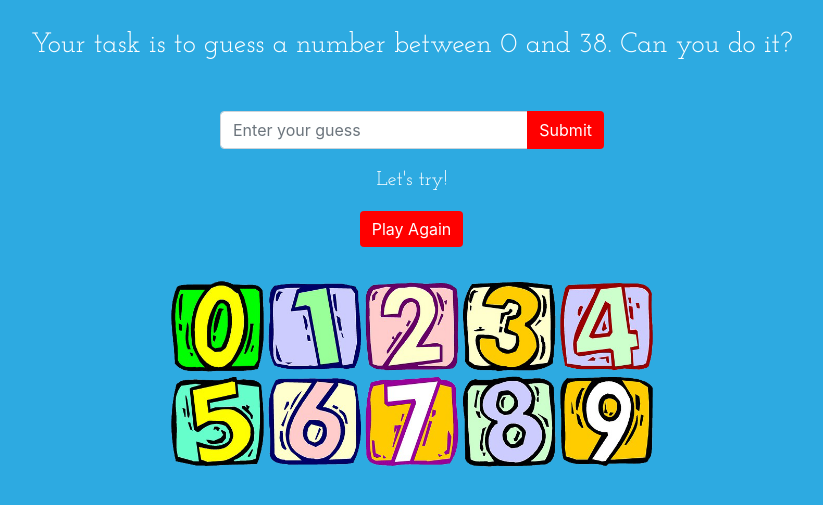
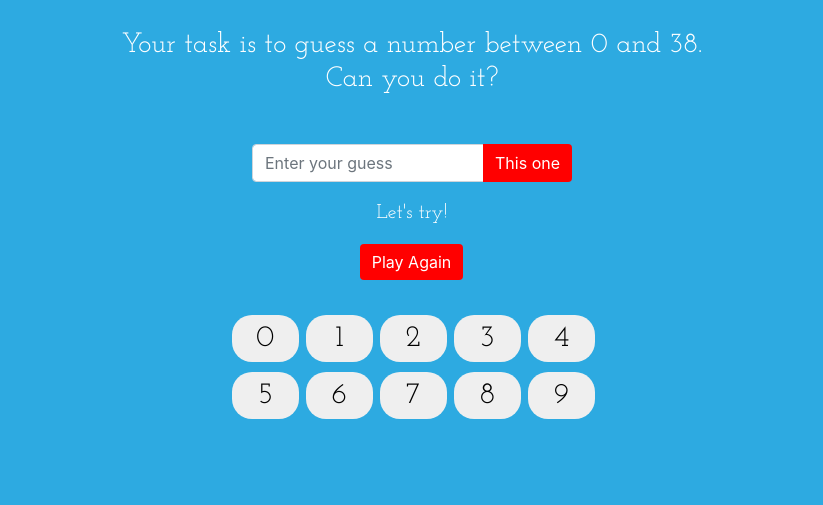
Before and after one commit to nedimkarcic/number-guesser-game, a plain HTML site: page index.html in a window 1280 px wide. Shown: the part 87-592 px from the top of the page, without its empty margins (228-1051 px from the left). Drawn offline with nearby package versions, Linux system fonts and the light colour scheme.

Commit message:
added number keyboard

```diff
--- a/app.js
+++ b/app.js
@@ -1,4 +1,4 @@
-const userInput = document.querySelector('#userInput');
+let userInput = document.querySelector("input");
 let randomNumber = Math.floor(Math.random() * 39);
 const submitButton = document.querySelector('#button');
 const hint1 = document.querySelector('#hint1');
@@ -6,7 +6,8 @@ const hint2 = document.querySelector('#hint2');
 const message = document.querySelector('#message');
 const playAgainButton = document.querySelector('#playAgainButton');
 let guessCounter = 1;
-
+const zero = document.querySelector('#zero');
+const one = document.querySelector('#one');
 
 function equalCheck(e) {
 
@@ -87,8 +88,29 @@ function playAgain(){
 	randomNumber = Math.floor(Math.random() * 39);
 	hint1.textContent = '';
 	hint2.textContent = '';
+	userInput.value = '';
 
 };
+
+// Just set an event listener on the parent of all the buttons
+// and let any click event that originates from a button bubble
+// up to the parent where it will be handled. This is called
+// event delegation and you'll set up one event handler instead
+// of 10 and you won't need any loop.
+document.querySelector("div.container").addEventListener("click", returnId);
+
+let wordMappings = ["zero","one","two","three","four","five","six","seven","eight","nine"];
+
+function returnId(event) {
+  // Get the text of the clicked button
+  let text = event.target.textContent;
+
+  // Convert the text to a number and update the value
+  userInput.value += +text;
+
+  // Get the corresponding word out of the array and return it
+  console.log(wordMappings[text]);
+}
 
 
 submitButton.addEventListener('click', equalCheck);
--- a/index.html
+++ b/index.html
@@ -8,6 +8,7 @@
 	<link href="https://fonts.googleapis.com/css?family=Dancing+Script&display=swap" rel="stylesheet">
 	<link href="https://fonts.googleapis.com/css?family=Josefin+Slab&display=swap" rel="stylesheet">
 	<link rel="stylesheet" href="https://maxcdn.bootstrapcdn.com/bootstrap/4.0.0/css/bootstrap.min.css" integrity="sha384-Gn5384xqQ1aoWXA+058RXPxPg6fy4IWvTNh0E263XmFcJlSAwiGgFAW/dAiS6JXm" crossorigin="anonymous">
+	<link rel="stylesheet" href="https://cdnjs.cloudflare.com/ajax/libs/animate.css/4.0.0/animate.min.css"/>
     <link rel="stylesheet" type="text/css" href="style.css">
 
 </head>
@@ -15,7 +16,7 @@
 
 	<br>
 	<h1>Number Guesser</h1><br>
-	<h3>Your task is to guess a number between 0 and 38. Can you do it?</h3><br>
+	<h3>Your task is to guess a number between 0 and 38.<br> Can you do it?</h3><br>
 
 	<div>
 		<p id="hint1"></p>
@@ -24,7 +25,7 @@
 	<div class="input-group mb-3">
   			<input type="number" class="form-control" placeholder="Enter your guess" aria-label="Enter your guess" aria-describedby="basic-addon2" id="userInput">
   			<div class="input-group-append">
-    			<button class="btn btn-outline-secondary" type="button" id="button">Submit</button>
+    			<button class="btn btn-outline-secondary" type="button" id="button">This one</button>
   			</div>
 	</div>
 
@@ -43,8 +44,20 @@
     		<button class="btn btn-outline-secondary" type="button" id="playAgainButton">Play Again</button>
   	 </div>
 
-	<div class="numbers-image">
-		<img src="numbers-2.png">
+
+	<div class="container animate__animated animate__headShake">
+
+		<button class="number-box" id="zero">0</button>
+		<button class="number-box" id="one">1</button>
+		<button class="number-box" id="two">2</button>
+		<button class="number-box" id="three">3</button>
+		<button class="number-box" id="four">4</button>
+		<button class="number-box" id="five">5</button>
+		<button class="number-box" id="six">6</button>
+		<button class="number-box" id="seven">7</button>
+		<button class="number-box" id="eight">8</button>
+		<button class="number-box" id="nine">9</button>
+
 	</div>
 
 	<script src="app.js"></script>
--- a/style.css
+++ b/style.css
@@ -4,20 +4,7 @@ body {
 
 html, body {
 	height: 100%;
-
 }
-
-.numbers-image {
-	width: 100%;
-	text-align: center;
-}
-
-img {
-	width: 500px;
-	margin-top: 2%;
-}
-
-
 
 h1 {
 	text-align: center;
@@ -39,7 +26,7 @@ p {
 
 
 .input-group {
-	width: 30%;
+	max-width: 40vh;
 	margin: auto;
 }
 
@@ -52,3 +39,19 @@ p {
 #playAgainButton {
 	margin: auto;
 }
+
+.container {
+	display: grid;
+	grid-template-columns: repeat(5, 1fr);
+	width: 50vh;
+	margin-top: 30px;
+}
+
+.number-box {
+	font-size: 30px;
+	width:90%;
+	font-family: 'Josefin Slab', serif;
+	border:none;
+	border-radius: 20px;
+	margin: 5px;
+}
```
